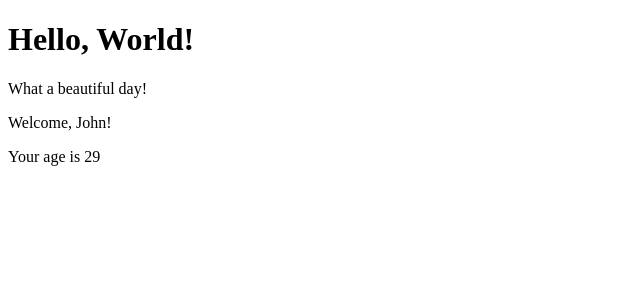
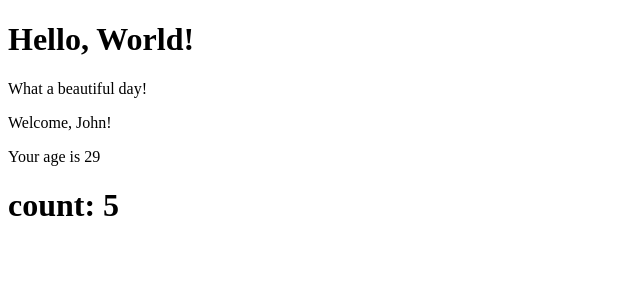
Before and after one commit to stefaniazocco/react-exercises, a React (Create React App) app: page / in a window 1280 px wide. Shown: the top 300 px of the page, without its empty margins (0-640 px from the left). Built offline with nearby package versions, Linux system fonts and the light colour scheme.

Commit message:
add counter

```diff
--- a/src/App.js
+++ b/src/App.js
@@ -1,9 +1,14 @@
 import React from "react"
+import { Counter } from "./Counter"
 import { Hello } from "./Hello"
 import { Welcome } from "./Welcome"
 
 export class App extends React.Component{
     render() {
-        return <div><Hello /><Welcome age= {29} name="John"/></div>
+        return  <div>
+                    <Hello />
+                    <Welcome age= {29} name="John"/>
+                    <Counter />
+                </div>
     }
 }
--- /dev/null
+++ b/src/Counter.js
@@ -0,0 +1,20 @@
+import React from "react";
+
+export class Counter extends React.Component {
+    state= {
+        count : 0,
+    }
+    constructor(props){
+        super(props)
+        setInterval(() =>{
+            this.setState((state) => {
+                return {
+                    count: state.count + 1,
+                }
+            })
+        }, 1000)
+    }
+    render(){
+        return (<h1>count: {this.state.count}</h1>)
+    }
+}
```
